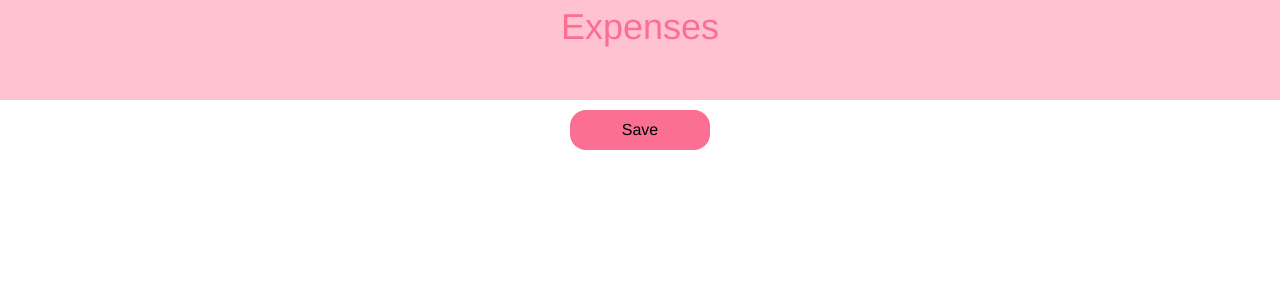
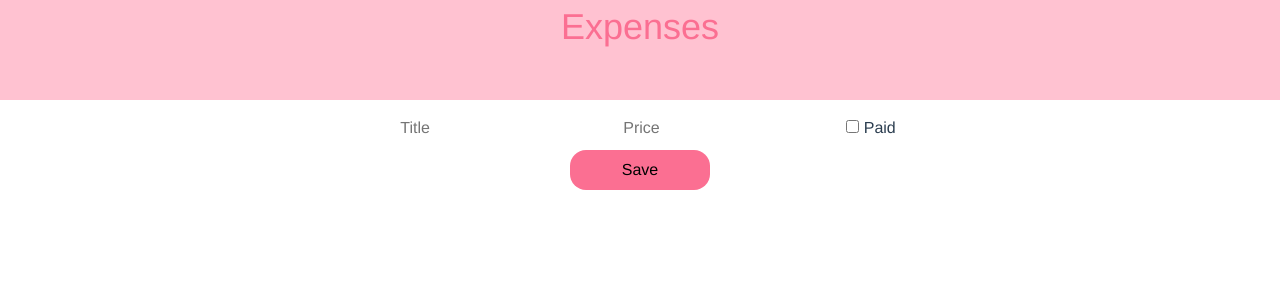
Before and after one commit to jadrejcicariana/Wedding-planner-frontend, a Vue app: page /expenses in a window 1280 px wide. Shown: the top 300 px of the page. Built offline with nearby package versions, Linux system fonts and the light colour scheme.

Commit message:
add expense component

```diff
--- /dev/null
+++ b/src/components/Expense.vue
@@ -0,0 +1,21 @@
+<template>
+    <input type="text" id="title" name="title" placeholder="Title">
+    <input type="number" id="price" name="price" placeholder="Price">
+    <input type="checkbox" id="ispaid" name="ispaid">
+    <label for="ispaid"> Paid</label>
+</template>
+
+<script>
+export default {
+
+}
+</script>
+
+<style>
+
+input {
+    margin-top: 16px;
+    margin-left: 16px;
+}
+
+</style>
--- a/src/views/ExpensesView.vue
+++ b/src/views/ExpensesView.vue
@@ -4,6 +4,9 @@
     </header>
     <body>
         <div class ="expenses">
+            <div class ="expenselist">
+                <expense></expense>
+            </div>
             <main-button :buttonText="'Save'" @click="$router.push('Myplan')" > </main-button>
         </div>
     </body>
@@ -13,12 +16,14 @@
 
 import MainHeader from '@/components/MainHeader.vue'
 import MainButton from '@/components/MainButton.vue'
+import Expense from '@/components/Expense.vue'
 
 export default {
     name: 'DetailsView',
     components: {
         MainHeader,
-        MainButton
+        MainButton,
+        Expense
   },
 }
 
```
